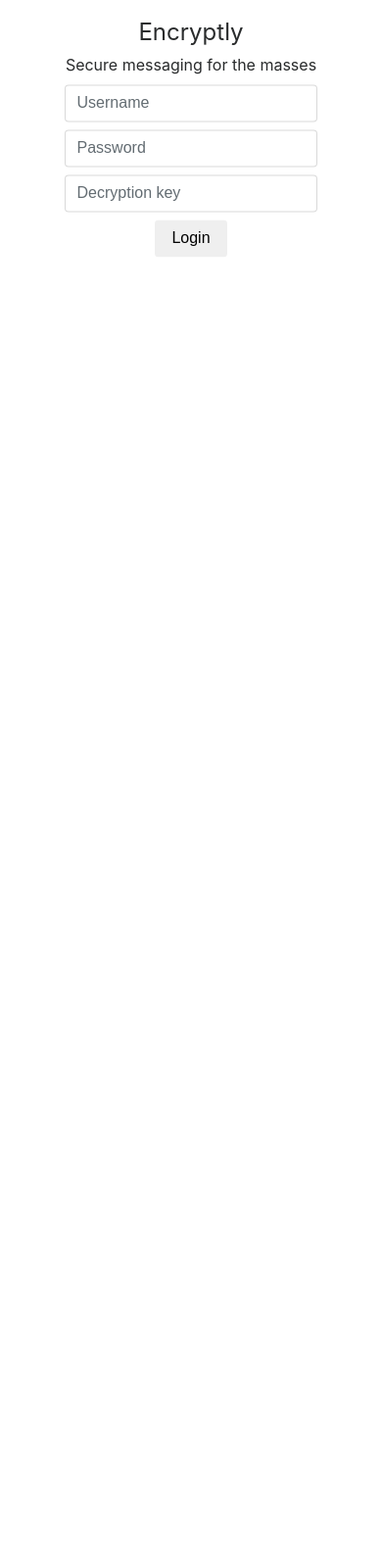
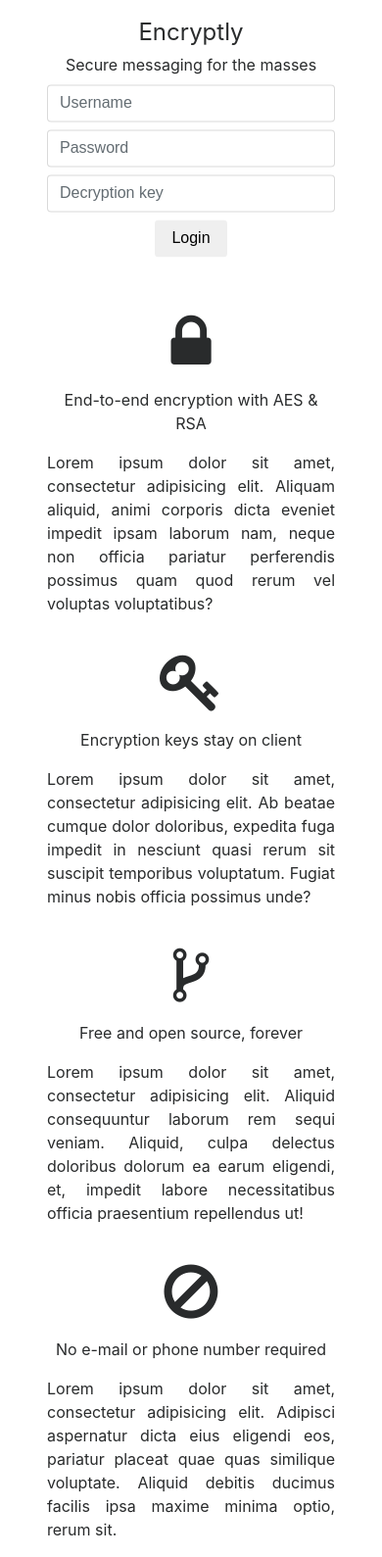
Before and after one commit to josh-richardson/encryptly, a Django app: page /faq/ in a window 390 px wide. Shown: the part 54-1643 px from the top of the page at 98% size. Before the commit the page ends 316 px from the top, so only its background shows below. Run offline with Django 3.2, Linux system fonts and the light colour scheme; parts of the project's set-up code (start-up, migrations or seed data) failed here and were passed over; some libraries are stand-ins or nearby versions.

Commit message:
Adds Grunt & Node, updates CSS to be more responsive

```diff
--- a/encryptly/encryptly/settings.py
+++ b/encryptly/encryptly/settings.py
@@ -12,8 +12,8 @@ https://docs.djangoproject.com/en/1.10/ref/settings/
 
 import os
 import pymysql
+
 pymysql.install_as_MySQLdb()
-
 
 # Build paths inside the project like this: os.path.join(BASE_DIR, ...)
 BASE_DIR = os.path.dirname(os.path.dirname(os.path.abspath(__file__)))
@@ -43,6 +43,7 @@ INSTALLED_APPS = [
     'django.contrib.messages',
     'django.contrib.staticfiles',
     'encryptly_backend',
+    'grunt'
 ]
 
 MIDDLEWARE = [
@@ -95,8 +96,6 @@ with open('credentials.txt', 'r') as credentials_file:
         }
     }
 
-
-
 # Password validation
 # https://docs.djangoproject.com/en/1.10/ref/settings/#auth-password-validators
 
--- /dev/null
+++ b/encryptly/encryptly_backend/assets/_media_queries.scss
@@ -0,0 +1,24 @@
+//SCSS media query mixins
+@mixin mobile-only {
+  @media (max-width: $mq-mobile-landscape) {
+    @content;
+  }
+}
+
+@mixin desktop-and-up {
+  @media only screen and (min-width: $mq-desktop) {
+    @content;
+  }
+}
+
+@mixin desktop-and-below {
+	@media only screen and (max-width : $mq-desktop) {
+		@content;
+	}
+}
+
+@mixin tablet-landscape-and-up {
+	@media only screen and (min-width : $mq-tablet-portrait + 1) {
+		@content;
+	}
+}
--- a/encryptly/encryptly_backend/assets/_mixins.scss
+++ /dev/null
@@ -1,11 +0,0 @@
-@mixin mobile-only {
-  @media (max-width: $mq-mobile-landscape) {
-    @content;
-  }
-}
-
-@mixin desktop-and-up {
-  @media only screen and (min-width: $mq-desktop) {
-    @content;
-  }
-}
--- a/encryptly/encryptly_backend/assets/_public.scss
+++ b/encryptly/encryptly_backend/assets/_public.scss
@@ -11,9 +11,36 @@
   margin: 0 auto;
 }
 
+.row.exhibit:not(:first-child) {
+
+  @include desktop-and-below() {
+    margin-top: 30px;
+  }
+  @include desktop-and-up() {
+    margin-top: 100px;
+  }
+}
+
+
+.feature > p:nth-child(2) {
+  margin-top:15px;
+  font-weight:400;
+}
+
+.feature > p:not(:nth-child(2)) {
+  text-align: justify;
+}
+
+.row.exhibit:nth-child(2) {
+  max-width:1600px;
+}
+
+
 .container.exhibit {
   padding-top: 3%;
-  width: 90%;
+  @include tablet-landscape-and-up() {
+    width: 90%;
+  }
 }
 
 p.encryptly-header {
@@ -34,12 +61,22 @@ p.encryptly-sub {
   transform: translateY(-50%);
 }
 
+.col-xl-3.feature {
+  text-align: center;
+  @include desktop-and-below() {
+    padding-top:20px;
+  }
+  @include desktop-and-up() {
+    padding-left: 2%;
+    padding-right: 2%;
+  }
+}
+
+
 
 .desktop-only {
   display: none;
-
-  @include desktop-and-up {
+  @include desktop-and-up() {
     display:block;
   }
-
 }
--- a/encryptly/encryptly_backend/assets/_variables.scss
+++ b/encryptly/encryptly_backend/assets/_variables.scss
@@ -1,3 +1,4 @@
 //CSS variables used in other files are here
-$mq-mobile-landscape : 480px !default;
-$mq-desktop : 1200px !default;
+$mq-mobile-landscape: 480px !default;
+$mq-desktop: 1200px !default;
+$mq-tablet-portrait: 768px !default;
--- a/encryptly/encryptly_backend/assets/encryptly.scss
+++ b/encryptly/encryptly_backend/assets/encryptly.scss
@@ -1,5 +1,7 @@
+/* If you're looking at the .css file, it's automatically generated by by SASS from the SCSS files in the assets directory */
+
 @import "variables";
-@import "mixins";
+@import "media_queries";
 @import "base";
 @import "public";
 @import "chat";
--- a/encryptly/static/css/encryptly.css
+++ b/encryptly/static/css/encryptly.css
@@ -1,40 +1,88 @@
-.default-form {
+/* If you're looking at the .css file, it's automatically generated by by SASS from the SCSS files in the assets directory */.default-form {
   max-width: 400px;
   margin: 0 auto 8px;
-  display: block; }
+  display: block;
+}
 
 .image-impress {
   max-width: 90%;
   display: block;
-  margin: 0 auto; }
+  margin: 0 auto;
+}
 
 .row.exhibit {
   width: 90%;
-  margin: 0 auto; }
+  margin: 0 auto;
+}
+
+.feature > p:nth-child(2) {
+  margin-top: 15px;
+  font-weight: 400;
+}
+
+.feature > p:not(:nth-child(2)) {
+  text-align: justify;
+}
+
+.row.exhibit:nth-child(2) {
+  max-width: 1600px;
+}
 
 .container.exhibit {
   padding-top: 3%;
-  width: 90%; }
+}
 
 p.encryptly-header {
   text-align: center;
   font-size: 1.5rem;
-  margin-bottom: 0.2rem; }
+  margin-bottom: 0.2rem;
+}
 
 p.encryptly-sub {
   text-align: center;
   font-size: 1rem;
-  margin-bottom: 0.5rem; }
+  margin-bottom: 0.5rem;
+}
 
 .login {
   position: relative;
   top: 50%;
-  transform: translateY(-50%); }
+  transform: translateY(-50%);
+}
+
+.col-xl-3.feature {
+  text-align: center;
+}
 
 .desktop-only {
-  display: none; }
-  @media only screen and (min-width: 1200px) {
-    .desktop-only {
-      display: block; } }
+  display: none;
+}/*# sourceMappingURL=encryptly.css.map */@media only screen and (min-width: 769px) {
+  .container.exhibit {
+    width: 90%;
+  }
+}
 
-/*# sourceMappingURL=encryptly.css.map */
+@media only screen and (min-width: 1200px) {
+  .row.exhibit:not(:first-child) {
+    margin-top: 100px;
+  }
+
+  .col-xl-3.feature {
+    padding-left: 2%;
+    padding-right: 2%;
+  }
+
+  .desktop-only {
+    display: block;
+  }
+}
+
+@media only screen and (max-width: 1200px) {
+  .row.exhibit:not(:first-child) {
+    margin-top: 30px;
+  }
+
+  .col-xl-3.feature {
+    padding-top: 20px;
+  }
+}
--- a/encryptly/templates/encryptly_backend/base.html
+++ b/encryptly/templates/encryptly_backend/base.html
@@ -21,6 +21,7 @@
 
     <!-- Custom Fonts -->
     <link href="{% static "font-awesome/css/font-awesome.css" %}" rel="stylesheet" type="text/css">
+
 
     <link href="{% static "css/encryptly.css" %}" rel="stylesheet">
 
--- a/encryptly/templates/encryptly_backend/index.html
+++ b/encryptly/templates/encryptly_backend/index.html
@@ -28,4 +28,30 @@
                 <img class="image-impress" src="{% static "img/frontpage.png" %}"/>
             </div>
         </div>
+        <div class="row exhibit">
+            <div class="col-xl-3 feature">
+                <i class="fa fa-4x fa-lock" aria-hidden="true"></i>
+                <p>End-to-end encryption with AES &amp; RSA</p>
+                <p>Lorem ipsum dolor sit amet, consectetur adipisicing elit. Aliquam aliquid, animi corporis dicta eveniet impedit ipsam laborum nam, neque non officia pariatur perferendis possimus quam quod rerum vel voluptas voluptatibus?</p>
+            </div>
+            <div class="col-xl-3 feature">
+                <i class="fa fa-4x fa-key" aria-hidden="true"></i>
+                <p>Encryption keys stay on client</p>
+                <p>Lorem ipsum dolor sit amet, consectetur adipisicing elit. Ab beatae cumque dolor doloribus, expedita fuga impedit in nesciunt quasi rerum sit suscipit temporibus voluptatum. Fugiat minus nobis officia possimus unde?</p>
+            </div>
+            <div class="col-xl-3 feature">
+                <i class="fa fa-4x fa-code-fork" aria-hidden="true"></i>
+
+                <p>Free and open source, forever</p>
+                <p>Lorem ipsum dolor sit amet, consectetur adipisicing elit. Aliquid consequuntur laborum rem sequi veniam. Aliquid, culpa delectus doloribus dolorum ea earum eligendi, et, impedit labore necessitatibus officia praesentium repellendus ut!</p>
+            </div>
+            <div class="col-xl-3 feature">
+                <i class="fa fa-4x fa-ban" aria-hidden="true"></i>
+                <p>No e-mail or phone number required</p>
+                <p>Lorem ipsum dolor sit amet, consectetur adipisicing elit. Adipisci aspernatur dicta eius eligendi eos, pariatur placeat quae quas similique voluptate. Aliquid debitis ducimus facilis ipsa maxime minima optio, rerum sit.</p>
+            </div>
+
+        </div>
+    </div>
+
 {% endblock %}
```
Also changed, not shown: encryptly/Gruntfile.js (added, +15 -0 lines), encryptly/package.json (added, +24 -0 lines), README.md, 1 other file.
